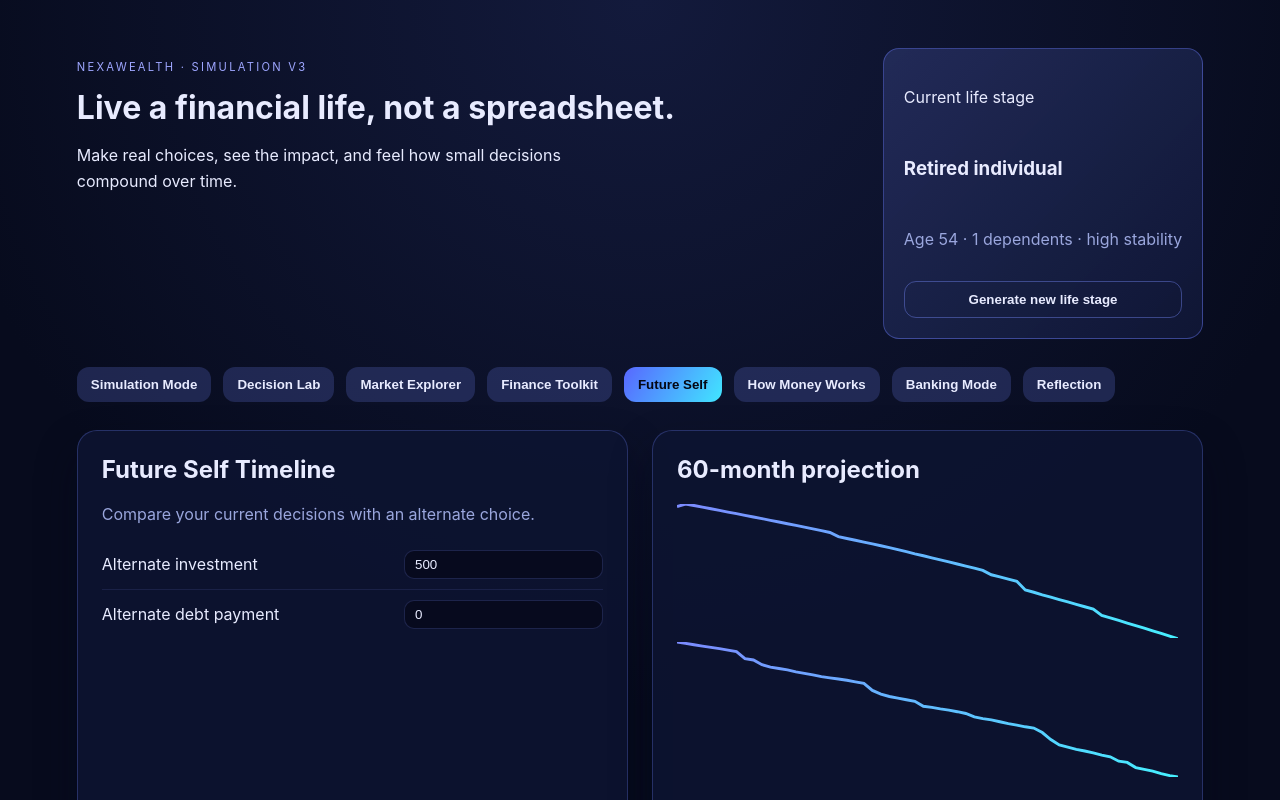
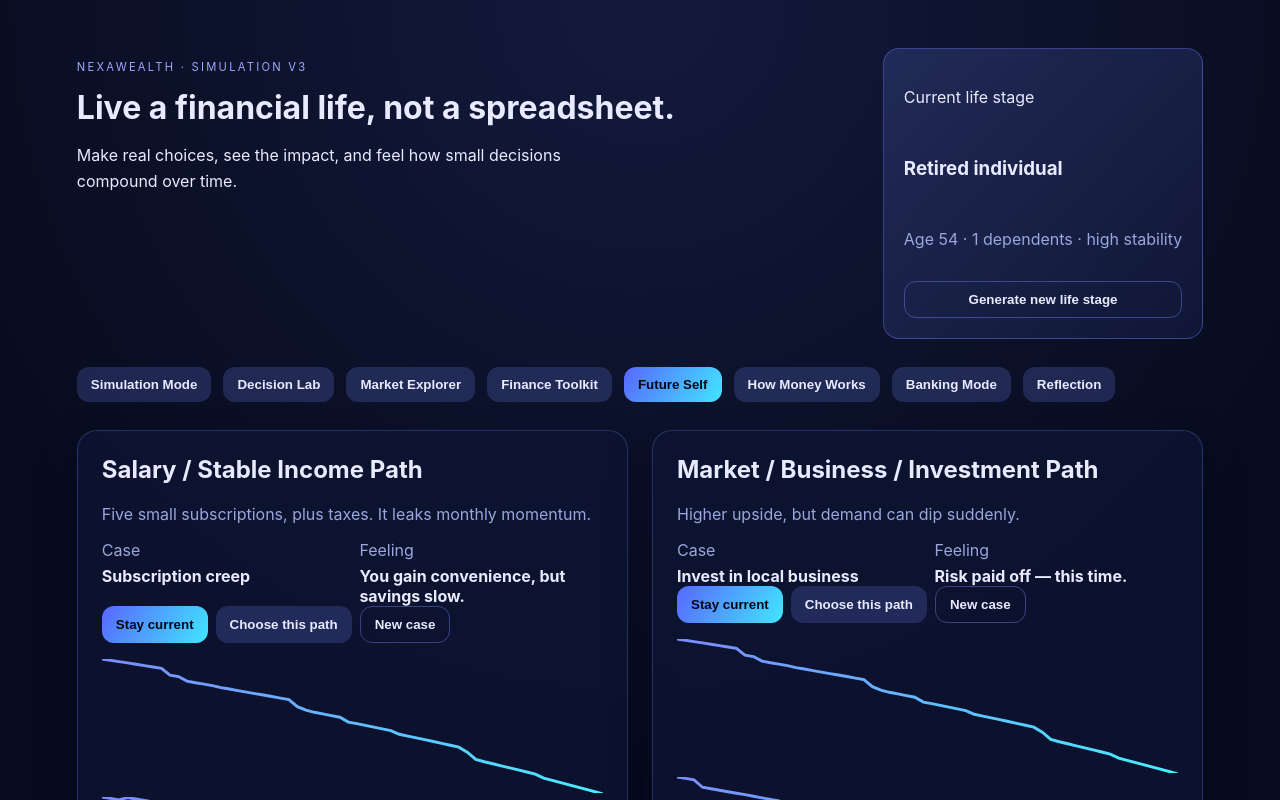
Before and after one commit to prantika976-collab/NEXAWEALTH, a React (Vite) app: page / in a window 1280 px wide. Both pictures are taken after a click on the button "Future Self". Shown: the top 800 px of the page. Built offline with nearby package versions, Linux system fonts and the light colour scheme.

Commit message:
Update App.jsx

```diff
--- a/src/App.jsx
+++ b/src/App.jsx
@@ -159,6 +159,73 @@ const decisionLabTemplates = [
     ]
   }
 ];
+
+const futureCaseTemplates = {
+  salary: [
+    {
+      label: "Save ₹10 daily",
+      description: "Small habit, big quiet impact. Delivery fees and taxes add up too.",
+      delta: { emergencyCash: 120 },
+      tone: "This feels harmless now, but compounds quietly."
+    },
+    {
+      label: "Upgrade phone on EMI",
+      description: "EMI adds interest + GST. Convenience feels good, flexibility shrinks.",
+      delta: { debtPayment: 80, investment: -60 },
+      tone: "Comfort rises early, but flexibility fades later."
+    },
+    {
+      label: "New job with higher salary, higher rent",
+      description: "Salary jumps, but rent + commute quietly rise with it.",
+      delta: { investment: 140, emergencyCash: -80 },
+      tone: "Growth is real, but costs travel with it."
+    },
+    {
+      label: "Subscription creep",
+      description: "Five small subscriptions, plus taxes. It leaks monthly momentum.",
+      delta: { investment: -90, emergencyCash: -40 },
+      tone: "You gain convenience, but savings slow."
+    },
+    {
+      label: "Emergency expense shock",
+      description: "Unexpected repair + service fee. Cash buffer protects peace of mind.",
+      delta: { emergencyCash: 180, investment: -140 },
+      tone: "Short-term pain, long-term stability."
+    }
+  ],
+  market: [
+    {
+      label: "Invest in local business",
+      description: "Higher upside, but demand can dip suddenly.",
+      delta: { investment: 220, emergencyCash: -80, riskProfile: "aggressive" },
+      tone: "Risk paid off — this time."
+    },
+    {
+      label: "Buy wholesale, sell retail",
+      description: "Margin looks good, but storage + spoilage fees bite.",
+      delta: { investment: 140, emergencyCash: -60 },
+      tone: "Profit exists, but timing is everything."
+    },
+    {
+      label: "Hold through a market dip",
+      description: "Volatility hurts now, recovery helps later.",
+      delta: { investment: 180, riskProfile: "moderate" },
+      tone: "You stay calm and let time work."
+    },
+    {
+      label: "Exit early to lock gains",
+      description: "You avoid the drawdown, but miss the bigger climb.",
+      delta: { investment: -120, emergencyCash: 100, riskProfile: "conservative" },
+      tone: "Safety first, growth later."
+    },
+    {
+      label: "Reinvest profits",
+      description: "Platform fees reduce take-home, but compounding accelerates.",
+      delta: { investment: 260, emergencyCash: -120, riskProfile: "aggressive" },
+      tone: "Momentum builds, stress rises slightly."
+    }
+  ]
+};
 
 const decisionLabAmounts = {
   small: { min: 5, max: 180, horizon: "daily" },
@@ -434,6 +501,26 @@ const findMarketItemLabel = (itemKey) => {
   }
   return itemKey;
 };
+
+const buildFutureCase = (path) => {
+  const pool = futureCaseTemplates[path];
+  const pick = pool[Math.floor(Math.random() * pool.length)];
+  const impact = {
+    debtPayment: Math.max(0, (pick.delta.debtPayment ?? 0)),
+    investment: pick.delta.investment ?? 0,
+    emergencyCash: pick.delta.emergencyCash ?? 0,
+    riskProfile: pick.delta.riskProfile
+  };
+  return { id: `${path}-${Date.now()}`, ...pick, impact };
+};
+
+const applyDecisionDelta = (decision, impact) => ({
+  ...decision,
+  debtPayment: Math.max(0, decision.debtPayment + (impact.debtPayment ?? 0)),
+  investment: Math.max(0, decision.investment + (impact.investment ?? 0)),
+  emergencyCash: Math.max(0, decision.emergencyCash + (impact.emergencyCash ?? 0)),
+  riskProfile: impact.riskProfile ?? decision.riskProfile
+});
 
 const bankAllocationDefaults = {
   savings: 0.3,
@@ -486,7 +573,10 @@ export default function App() {
     habitYears: 3
   });
   const [banking, setBanking] = useState(bankAllocationDefaults);
-  const [timelineDecision, setTimelineDecision] = useState({ ...defaultDecision, investment: 500 });
+  const [salaryCase, setSalaryCase] = useState(() => buildFutureCase("salary"));
+  const [marketCase, setMarketCase] = useState(() => buildFutureCase("market"));
+  const [salaryChoice, setSalaryChoice] = useState("current");
+  const [marketChoice, setMarketChoice] = useState("current");
 
   const expenses = useMemo(
     () => calculateExpenses({ lifeStage, quantities: expensePlan.quantities, priceTiers: expensePlan.priceTiers }),
@@ -576,9 +666,15 @@ export default function App() {
     () => projectFuture({ lifeStage, decision, expenses, state: simulationState }, 60),
     [lifeStage, decision, expenses, simulationState]
   );
-  const timelineAlt = useMemo(
-    () => projectFuture({ lifeStage, decision: timelineDecision, expenses, state: simulationState }, 60),
-    [lifeStage, timelineDecision, expenses, simulationState]
+  const salaryDecision = salaryChoice === "case" ? applyDecisionDelta(decision, salaryCase.impact) : decision;
+  const marketDecision = marketChoice === "case" ? applyDecisionDelta(decision, marketCase.impact) : decision;
+  const salaryTimelineAlt = useMemo(
+    () => projectFuture({ lifeStage, decision: salaryDecision, expenses, state: simulationState }, 60),
+    [lifeStage, salaryDecision, expenses, simulationState]
+  );
+  const marketTimelineAlt = useMemo(
+    () => projectFuture({ lifeStage, decision: marketDecision, expenses, state: simulationState }, 60),
+    [lifeStage, marketDecision, expenses, simulationState]
   );
 
   const marketPoints = useMemo(() => {
@@ -1379,30 +1475,64 @@ export default function App() {
       {activeMode === "timeline" && (
         <section className="grid">
           <div className="panel">
-            <h2>Future Self Timeline</h2>
-            <p className="muted">Compare your current decisions with an alternate choice.</p>
-            <label className="input-row">
-              <span>Alternate investment</span>
-              <input
-                type="number"
-                value={timelineDecision.investment}
-                onChange={(event) => setTimelineDecision({ ...timelineDecision, investment: Number(event.target.value) })}
-              />
-            </label>
-            <label className="input-row">
-              <span>Alternate debt payment</span>
-              <input
-                type="number"
-                value={timelineDecision.debtPayment}
-                onChange={(event) => setTimelineDecision({ ...timelineDecision, debtPayment: Number(event.target.value) })}
-              />
-            </label>
-          </div>
-          <div className="panel">
-            <h2>60-month projection</h2>
-            <LineChart points={timelineNow} height={140} />
-            <LineChart points={timelineAlt} height={140} valueKey="netWorth" />
-            <p className="muted">Top line is current path. Bottom line is your alternate choice.</p>
+            <h2>Salary / Stable Income Path</h2>
+            <p className="muted">{salaryCase.description}</p>
+            <div className="metrics">
+              <div>
+                <p>Case</p>
+                <strong>{salaryCase.label}</strong>
+              </div>
+              <div>
+                <p>Feeling</p>
+                <strong>{salaryCase.tone}</strong>
+              </div>
+            </div>
+            <div className="choice-buttons">
+              <button className={salaryChoice === "current" ? "active" : ""} onClick={() => setSalaryChoice("current")}>
+                Stay current
+              </button>
+              <button className={salaryChoice === "case" ? "active" : ""} onClick={() => setSalaryChoice("case")}>
+                Choose this path
+              </button>
+              <button className="ghost" onClick={() => { setSalaryCase(buildFutureCase("salary")); setSalaryChoice("current"); }}>
+                New case
+              </button>
+            </div>
+            <div className="chart-block">
+              <LineChart points={timelineNow} height={140} />
+              <LineChart points={salaryTimelineAlt} height={140} valueKey="netWorth" />
+              <p className="muted">Current vs alternate salary path over 60 months.</p>
+            </div>
+          </div>
+          <div className="panel">
+            <h2>Market / Business / Investment Path</h2>
+            <p className="muted">{marketCase.description}</p>
+            <div className="metrics">
+              <div>
+                <p>Case</p>
+                <strong>{marketCase.label}</strong>
+              </div>
+              <div>
+                <p>Feeling</p>
+                <strong>{marketCase.tone}</strong>
+              </div>
+            </div>
+            <div className="choice-buttons">
+              <button className={marketChoice === "current" ? "active" : ""} onClick={() => setMarketChoice("current")}>
+                Stay current
+              </button>
+              <button className={marketChoice === "case" ? "active" : ""} onClick={() => setMarketChoice("case")}>
+                Choose this path
+              </button>
+              <button className="ghost" onClick={() => { setMarketCase(buildFutureCase("market")); setMarketChoice("current"); }}>
+                New case
+              </button>
+            </div>
+            <div className="chart-block">
+              <LineChart points={timelineNow} height={140} />
+              <LineChart points={marketTimelineAlt} height={140} valueKey="netWorth" />
+              <p className="muted">Current vs alternate market path over 60 months.</p>
+            </div>
           </div>
         </section>
       )}
```
